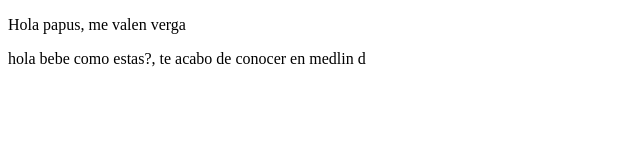
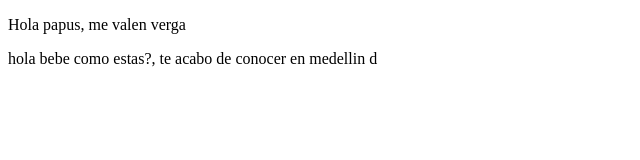
Before and after one commit to Wette519/proyectoDemoCursoPrework, a plain HTML site: page index.html in a window 1280 px wide. Shown: the full height of the page, 0-640 px from the left. Drawn offline with Linux system fonts and the light colour scheme.

```diff
--- a/index.html
+++ b/index.html
@@ -8,7 +8,7 @@
 </head>
 <body>
     <p>Hola papus, me valen verga</p>
-    <p>hola bebe como estas?, te acabo de conocer en medlin d</p>
+    <p>hola bebe como estas?, te acabo de conocer en medellin d</p>
 
 </body>
 </html>
```
